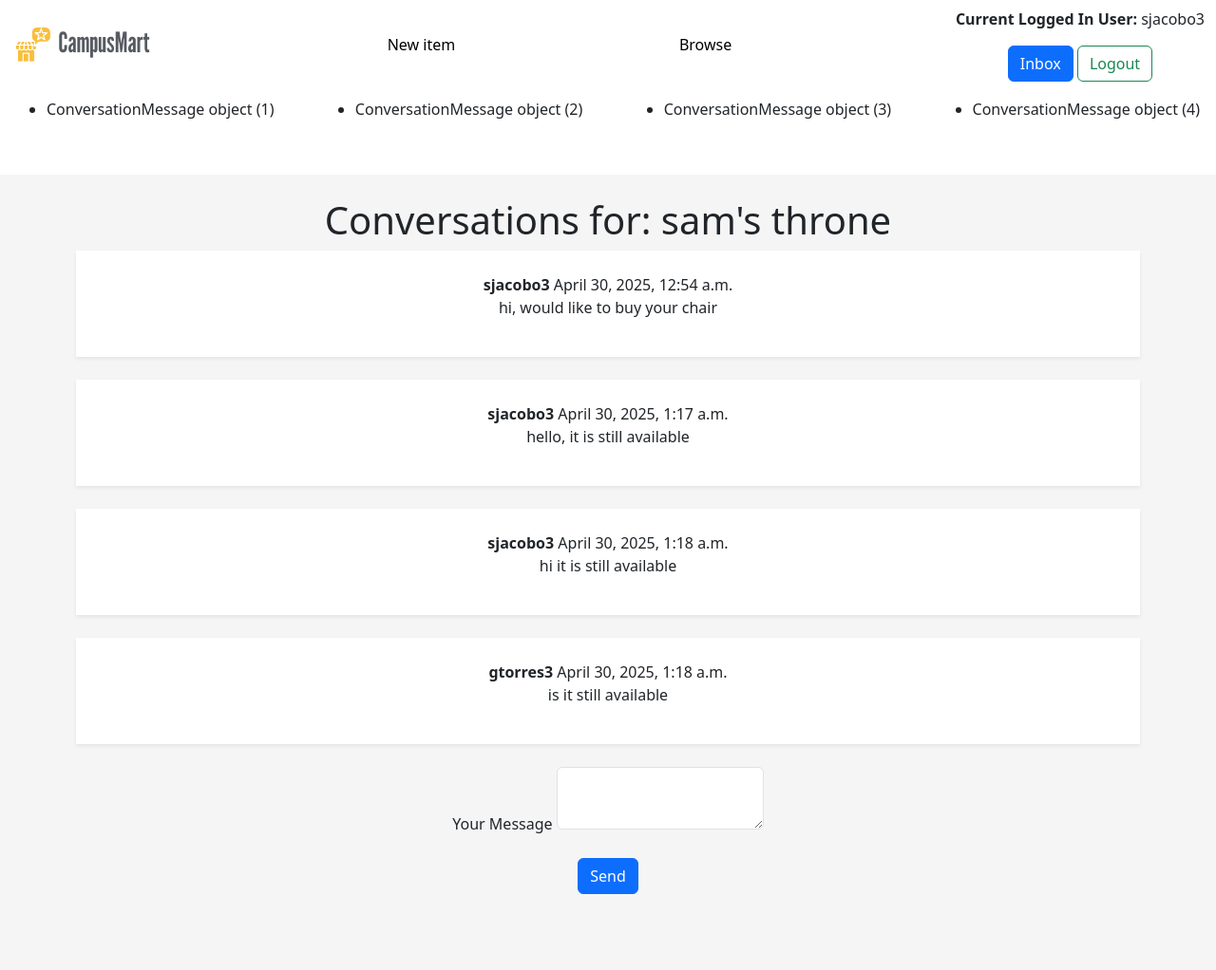
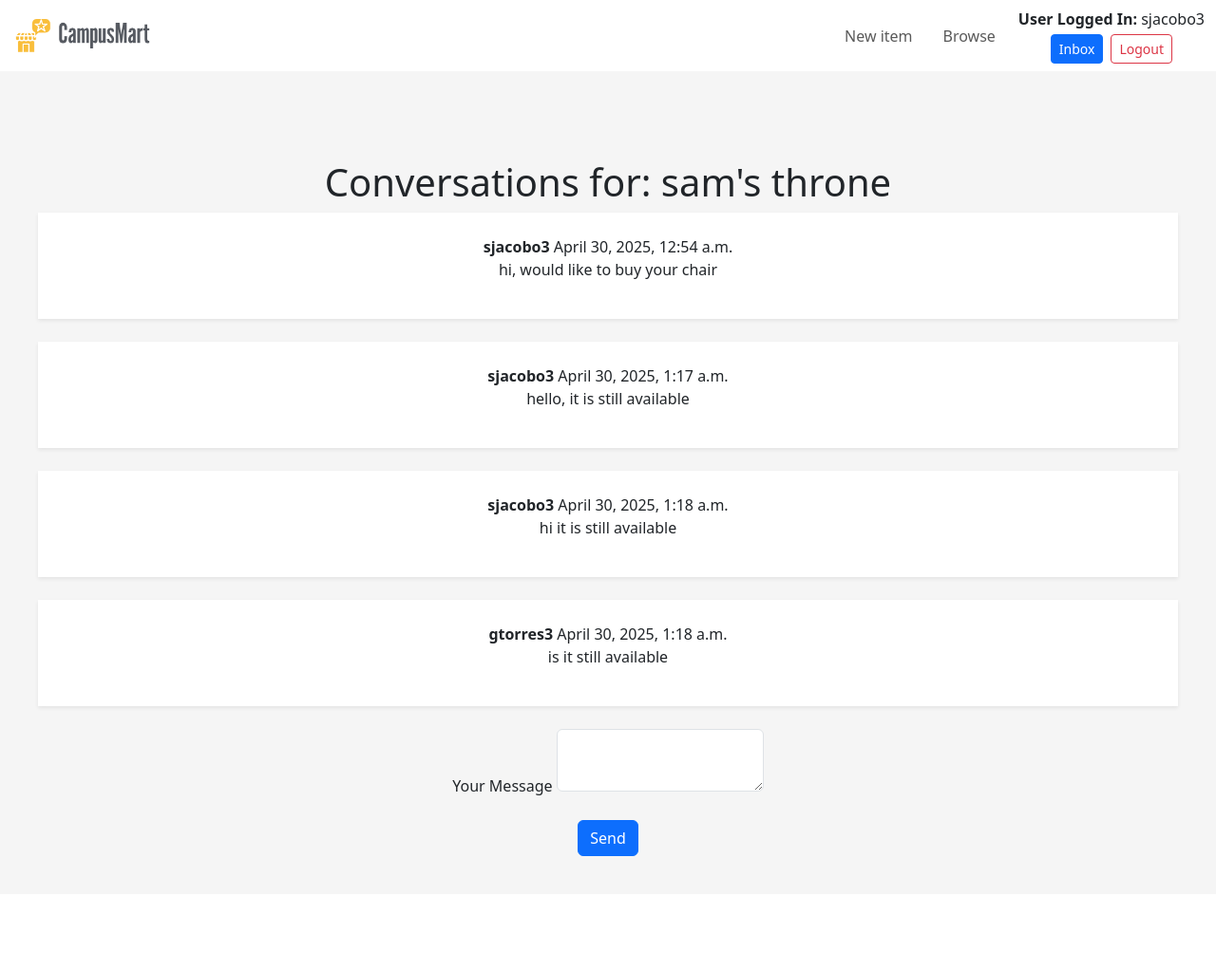
Before and after one commit to sjacobo3/Paradigms_SP25_Course_Project, a Django app: page /campusmart/inbox/1/ in a window 1280 px wide. Shown: the whole page at 95% size. After the commit the page ends 902 px from the top, so only its background shows below. Run offline with Django 5.2, Linux system fonts and the light colour scheme; a user stored in the database is signed in; data comes from the database, SQL or seed files in the repository; both versions use the stored data as it was after the commit.

Commit message:
edits to feature 3

```diff
--- a/src/course_project/campusmart/models.py
+++ b/src/course_project/campusmart/models.py
@@ -25,7 +25,7 @@ class Listing(models.Model):
     status = models.CharField(max_length=20, choices=STATUS_CHOICES, default='Available')
 
     def __str__(self):
-        return f"{self.title} Condition: {self.condition} Price: ${self.price}"
+        return f"Seller: {self.created_by} Item: {self.title}"
 
 class Conversation(models.Model):
     listing = models.ForeignKey(Listing, on_delete=models.CASCADE)
--- a/src/course_project/campusmart/static/campusmart/basestyles.css
+++ b/src/course_project/campusmart/static/campusmart/basestyles.css
@@ -4,7 +4,7 @@ a {
 }
 html, body {
     align-items: center;
-    padding: 40px;
+    padding: 20px;
     background-color: #f5f5f5;
     text-align: center;
 }
--- a/src/course_project/campusmart/templates/campusmart/base.html
+++ b/src/course_project/campusmart/templates/campusmart/base.html
@@ -11,26 +11,52 @@
 <body>
     {% load static %}
         <!-- Navigation Bar -->
-        <nav class="navbar fixed-top text-center" style="background-color: white;">
+        <nav class="navbar navbar-expand-lg fixed-top" style="background-color: white;">
             <div class="container-fluid">
-                <img src="{% static 'campusmart/campusmart_logo.png' %}" class="logo">
-                <a href="{% url 'campusmart:create_listing' %}" class="text-lg font-semibold hover:text-gray-500">New item</a>
-                <a href="{% url 'campusmart:listing_all' %}" class="text-lg font-semibold hover:text-gray-500">Browse</a>
 
-                {% if request.user.is_authenticated %}
-                <div>
-                    <p class="nav-bar"><b>Current Logged In User: </b>{{ request.user.username }} </p>
-                    <a href="{% url 'campusmart:inbox' %}" type="button" class="btn btn-primary">Inbox</a>
-                    <a class="btn btn-outline-success my-2 my-sm-0" type="submit" href="{% url 'campusmart:logout' %}">Logout</a>
+                <!-- Logo to the left  -->
+                <a class="navbar-brand" href="{% url 'campusmart:listing_all' %}">
+                    <img src="{% static 'campusmart/campusmart_logo.png' %}" alt="CampusMart Logo" class="logo">
+                </a>
 
+                <!-- Toggler (Hamburger menu) for small screens -->
+                <button class="navbar-toggler" type="button"
+                        data-bs-toggle="collapse"
+                        data-bs-target="#navbarContent"
+                        aria-controls="navbarContent"
+                        aria-expanded="false"
+                        aria-label="Toggle navigation">
+                    <span class="navbar-toggler-icon"></span>
+                </button>
+
+                <!-- Content-->
+                <div class="collapse navbar-collapse justify-content-end" id="navbarContent">
+                    <ul class="navbar-nav gap-3 align-items-lg-center">
+                        <li class="nav-item">
+                            <a class="nav-link text-lg font-semibold" href="{% url 'campusmart:create_listing' %}">New item</a>
+                        </li>
+                        <li class="nav-item">
+                            <a class="nav-link text-lg font-semibold" href="{% url 'campusmart:listing_all' %}">Browse</a>
+                        </li>
+
+                        {% if request.user.is_authenticated %}
+                            <li class="nav-item text-center">
+                                <p class="mb-1"><strong>User Logged In:</strong> {{ request.user.username }}</p>
+                                <div class="d-flex gap-2 justify-content-center">
+                                    <a href="{% url 'campusmart:inbox' %}" class="btn btn-primary btn-sm">Inbox</a>
+                                    <a href="{% url 'campusmart:logout' %}" class="btn btn-outline-danger btn-sm">Logout</a>
+                                </div>
+                            </li>
+                        {% else %}
+                            <li class="d-flex gap-2 justify-content-center">
+                                <a href="{% url 'campusmart:login' %}" class="btn btn-outline-success btn-sm">Login</a>
+                                <a href="{% url 'campusmart:register' %}" class="btn btn-outline-success btn-sm">Register</a>
+                            </li>
+                        {% endif %}
+                        </ul>
+                    </div>
                 </div>
-                {% else %}
-                <div>
-                    <a class="btn btn-outline-success my-2 my-sm-0" type="submit" href="{% url 'campusmart:login' %}">Login</a>
-                    <a class="btn btn-outline-success my-2 my-sm-0" type="submit" href="{% url 'campusmart:register' %}">Register</a>
-                </div>
-                {% endif %}
-            </div>
+
             <!-- display error or success messages with their appropriate alert color -->
             {% if messages %}
                 {% for message in messages %}
@@ -60,11 +86,11 @@
     <script src="https://cdn.jsdelivr.net/npm/bootstrap@5.3.0-alpha1/dist/js/bootstrap.bundle.min.js"
             integrity="sha384-w76AqPfDkMBDXo30jS1Sgez6pr3x5MlQ1ZAGC+nuZB+EYdgRZgiwxhTBTkF7CXvN"
             crossorigin="anonymous"></script>
-    <script src="https://cdn.jsdelivr.net/npm/@popperjs/core@2.11.6/dist/umd/popper.min.js"
+    <!-- <script src="https://cdn.jsdelivr.net/npm/@popperjs/core@2.11.6/dist/umd/popper.min.js"
             integrity="sha384-oBqDVmMz9ATKxIep9tiCxS/Z9fNfEXiDAYTujMAeBAsjFuCZSmKbSSUnQlmh/jp3"
             crossorigin="anonymous"></script>
     <script src="https://cdn.jsdelivr.net/npm/bootstrap@5.3.0-alpha1/dist/js/bootstrap.min.js"
             integrity="sha384-mQ93GR66B00ZXjt0YO5KlohRA5SY2XofN4zfuZxLkoj1gXtW8ANNCe9d5Y3eG5eD"
-            crossorigin="anonymous"></script>
+            crossorigin="anonymous"></script> -->
 </body>
 </html>
--- a/src/course_project/campusmart/templates/campusmart/conversation_detail.html
+++ b/src/course_project/campusmart/templates/campusmart/conversation_detail.html
@@ -3,7 +3,7 @@
 <h1>Conversations for: {{ conversation.listing.title }}</h1>
 
 <div class="space-y-6">
-    {% for message in messages %}
+    {% for message in conversation_messages %}
         <div class="bg-white p-4 rounded-lg mb-4 shadow-sm">
             <strong>{{ message.created_by.username }}</strong>
             <span class="text-gray-500 text-sm">{{ message.created_at }}</span>
--- a/src/course_project/campusmart/views.py
+++ b/src/course_project/campusmart/views.py
@@ -236,7 +236,7 @@ def conversation_new(request, listing_id):
     # check if conversation exists
     conversation = Conversation.objects.filter(listing=listing, members=request.user).first()
     if conversation:
-        return redirect('campusmart:inbox')      # redirect to conversation page
+        return redirect('campusmart:conversation_detail', conversation_id=conversation.id)      # redirect to conversation page
 
     # create conversation, if none exist
     if request.method == 'POST':
@@ -244,18 +244,18 @@ def conversation_new(request, listing_id):
         new_conversation.members.add(request.user, listing.created_by)
 
         # create message
-        message_content = request.POST.get('message')
-        if message_content:
+        content = request.POST.get('message')
+        if content:
             recipient = listing.created_by
             ConversationMessage.objects.create(
                 conversation=new_conversation,
-                content=message_content,
+                content=content,
                 created_by=request.user,
                 recipient=recipient
             )
 
         # redirect to inbox after sending message
-        return redirect('campusmart:conversation_detail', conversation.id)
+        return redirect('campusmart:conversation_detail', conversation_id=new_conversation.id)
 
     return render(request, 'campusmart/conversation_new.html', {
         'listing':listing,
@@ -270,7 +270,7 @@ def conversation_detail(request, conversation_id):
         return redirect('campusmart:inbox')
 
     # get all messages for conversation, order by most recent
-    messages = conversation.messages.order_by('created_at')
+    conversation_messages = conversation.messages.order_by('created_at')
 
     # if user sends message in conversation_detail
     if request.method == 'POST':
@@ -287,7 +287,7 @@ def conversation_detail(request, conversation_id):
 
     return render(request, 'campusmart/conversation_detail.html', {
         'conversation':conversation,
-        'messages':messages,
+        'conversation_messages':conversation_messages,
     })
 
 
```
Also changed, not shown: src/course_project/campusmart/templates/campusmart/listing_all.html (+9 -8 lines), src/course_project/campusmart/templates/campusmart/listing_detail.html (+4 -6 lines), src/course_project/db.sqlite3.
